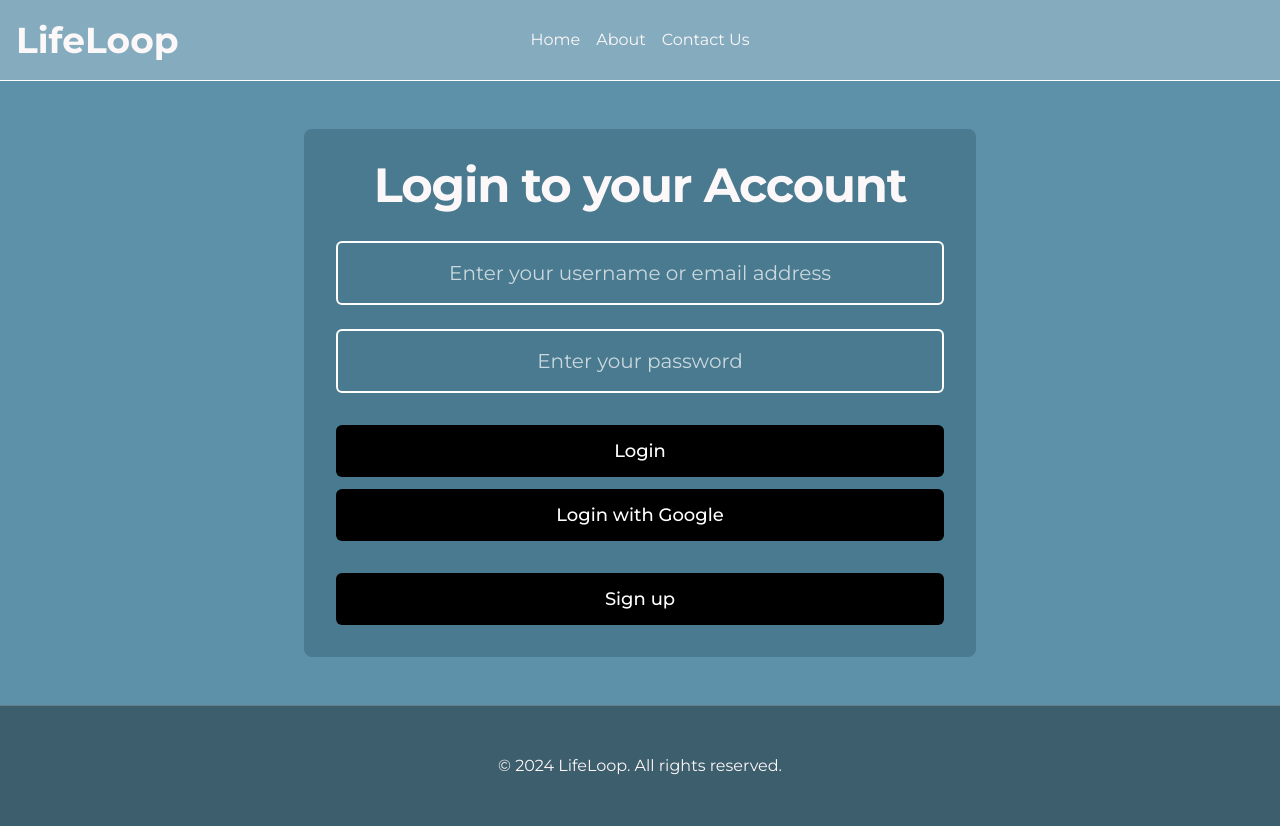
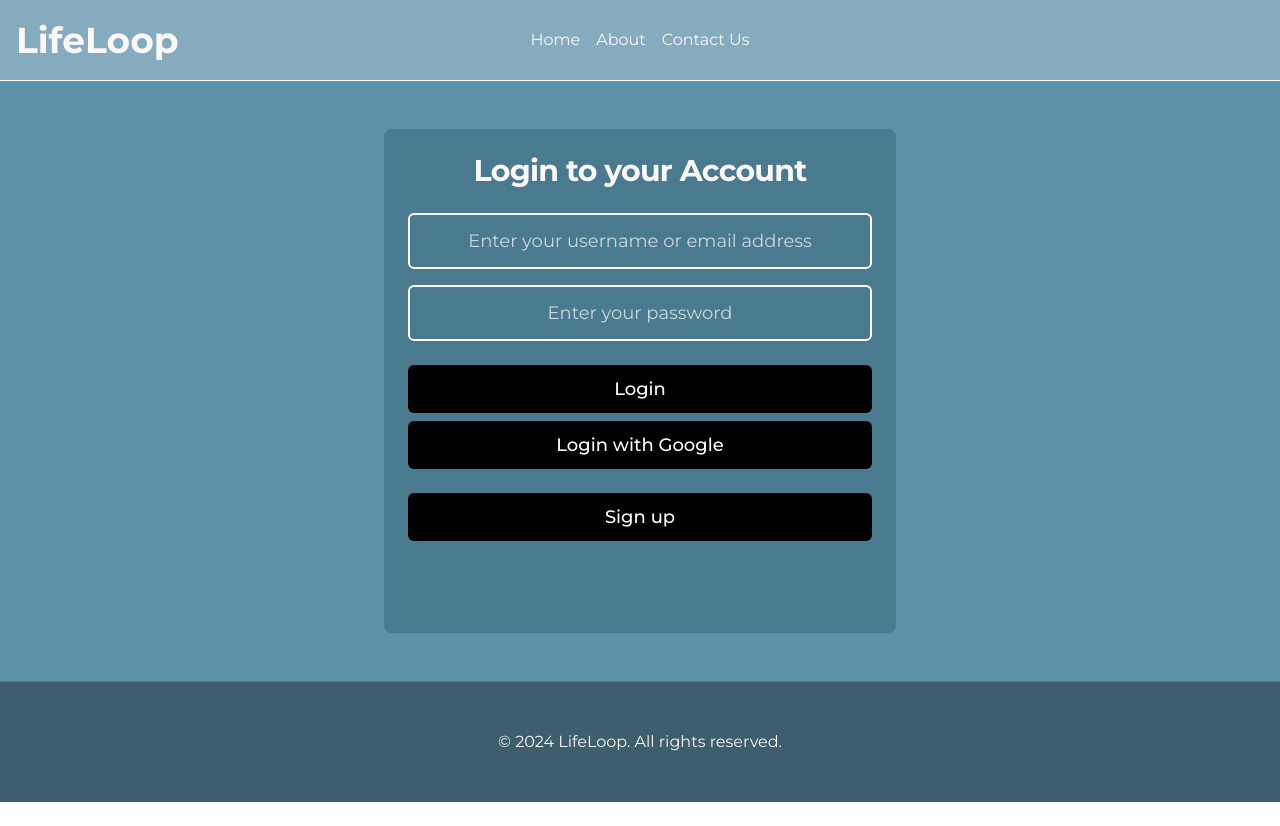
Before and after one commit to Vrun1506/LifeLoop, a Next.js app in the folder frontend/life-loop/: page /login in a window 1280 px wide. After the commit the page ends 802 px from the top, so only its background shows below. Built offline with nearby package versions, Linux system fonts and the light colour scheme.

Commit message:
optimized the login page

```diff
--- a/frontend/life-loop/app/login/page.tsx
+++ b/frontend/life-loop/app/login/page.tsx
@@ -15,17 +15,17 @@ export default function Login() {
         <div className="flex-1 flex justify-end"></div>
       </nav>
 
-      <section className="min-h-[75vh] flex justify-center px-12 py-12">
-        <div className="w-full max-w-2xl mx-auto bg-[#4A7A8F] p-8 rounded-lg">
-          <h1 className="text-5xl font-bold tracking-tight text-[#FCF7F8] text-center mb-8 whitespace-nowrap">
+      <section className="min-h-[75vh] flex justify-center px-8 py-12">
+        <div className="w-full max-w-lg mx-auto bg-[#4A7A8F] p-6 rounded-lg">
+          <h1 className="text-3xl font-bold tracking-tight text-[#FCF7F8] text-center mb-6">
             Login to your Account
           </h1>
 
-          <div className="space-y-6">
+          <div className="space-y-4">
             <div>
               <input
                 type="text"
-                className="w-full px-6 py-4 rounded-md text-white bg-transparent border-2 border-white text-center text-xl placeholder-white/70"
+                className="w-full px-4 py-3 rounded-md text-white bg-transparent border-2 border-white text-center text-lg placeholder-white/70"
                 placeholder="Enter your username or email address"
               />
             </div>
@@ -33,27 +33,27 @@ export default function Login() {
             <div>
               <input
                 type="password"
-                className="w-full px-6 py-4 rounded-md text-white bg-transparent border-2 border-white text-center text-xl placeholder-white/70"
+                className="w-full px-4 py-3 rounded-md text-white bg-transparent border-2 border-white text-center text-lg placeholder-white/70"
                 placeholder="Enter your password"
               />
             </div>
 
-            <div className="space-y-3 mt-8">
+            <div className="space-y-2 mt-6">
               <button
-                className="w-full rounded-md bg-black px-8 py-3 text-lg font-medium text-white transition-colors hover:bg-white hover:text-blac"
+                className="w-full rounded-md bg-black px-6 py-2.5 text-lg font-medium text-white transition-colors hover:bg-white hover:text-blac"
               >
                 Login
               </button>
                <button
-                className="w-full rounded-md bg-black px-8 py-3 text-lg font-medium text-white transition-colors hover:bg-white hover:text-black"
+                className="w-full rounded-md bg-black px-6 py-2.5 text-lg font-medium text-white transition-colors hover:bg-white hover:text-black"
               >
                 Login with Google
               </button>
             </div>
 
-            <div className="space-y-3 mt-8">
+            <div className="space-y-2 mt-6">
               <button
-                className="w-full rounded-md bg-black px-8 py-3 text-lg font-medium text-white transition-colors hover:bg-white hover:text-blac"
+                className="w-full rounded-md bg-black px-6 py-2.5 text-lg font-medium text-white transition-colors hover:bg-white hover:text-black"
               >
                 Sign up
               </button>
```
